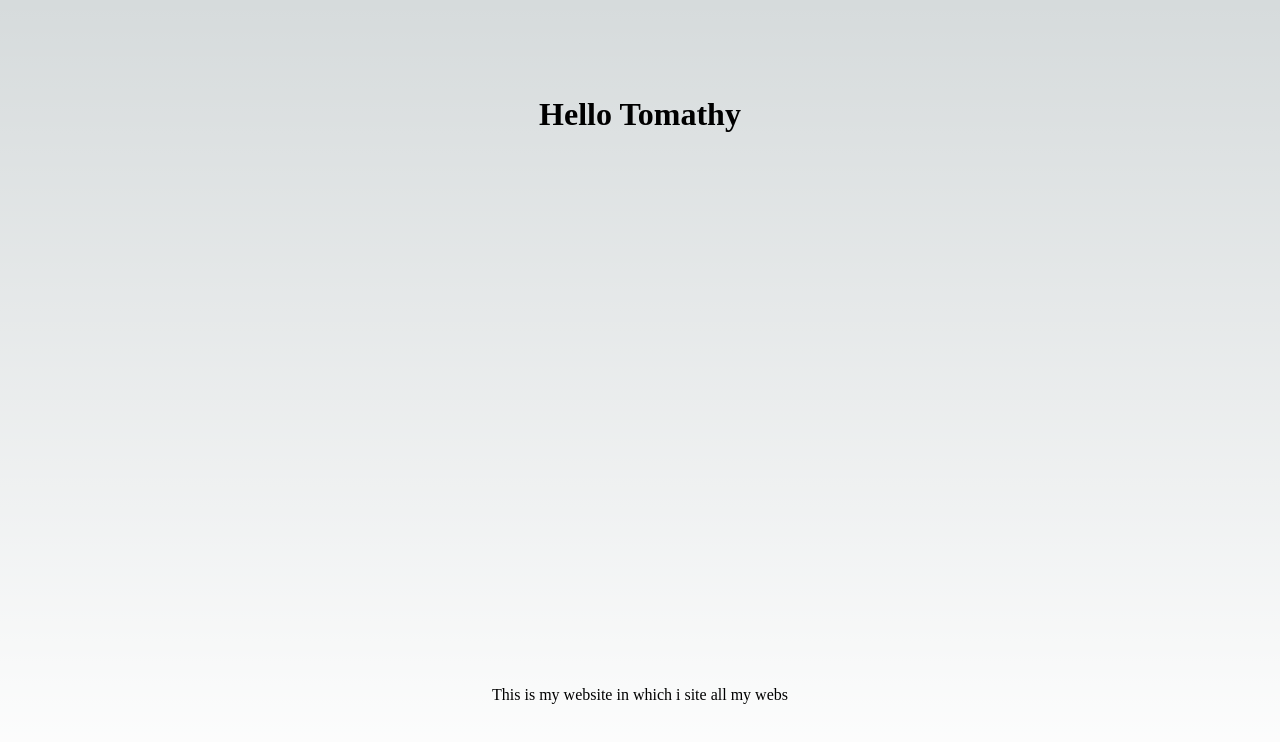
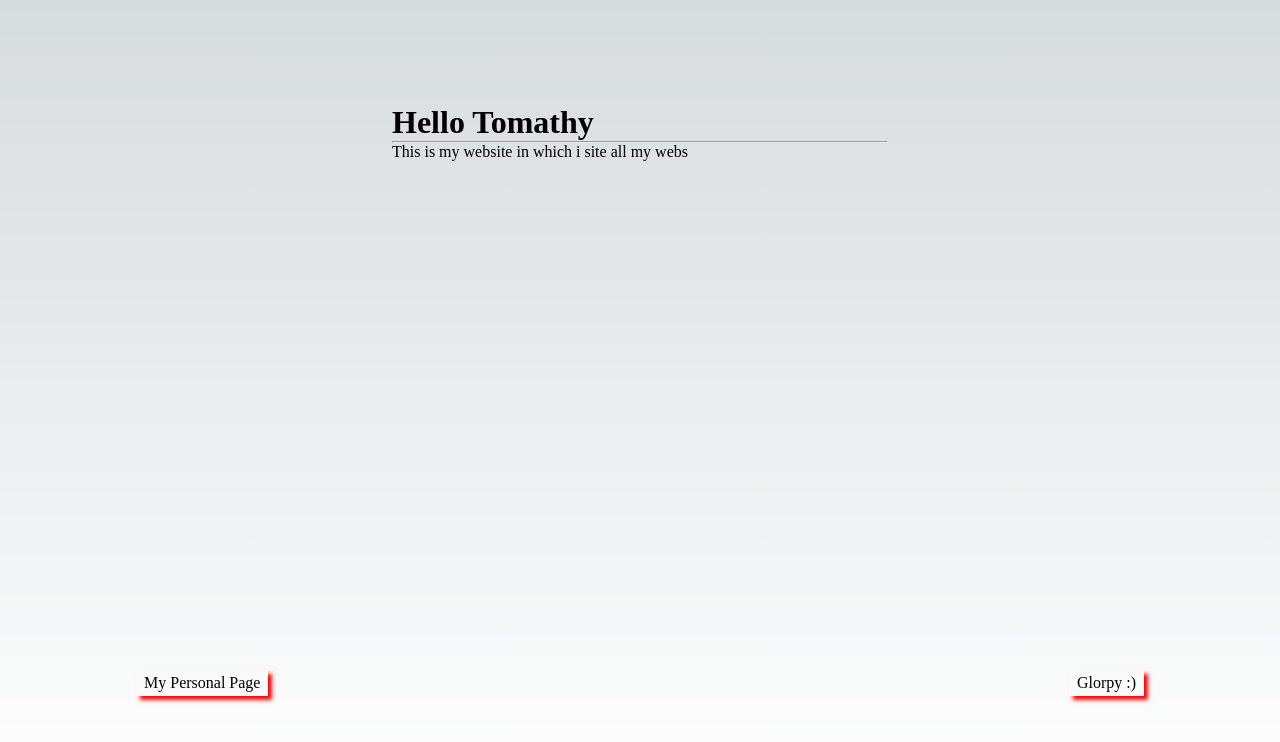
Before and after one commit to t-browne/tbrowne.github.io, a Next.js app: page / in a window 1280 px wide. Shown: the top 742 px of the page. Built offline with nearby package versions, Linux system fonts and the light colour scheme.

Commit message:
Feature( React button components) Learnding

```diff
--- /dev/null
+++ b/pages/button.tsx
@@ -0,0 +1,25 @@
+import styles from '../styles/button.module.css'
+
+const handleButtonClick = (e: React.MouseEvent<HTMLAnchorElement, MouseEvent>, destination: string) => {
+    e.preventDefault();
+    window.open(destination);
+  }
+
+interface ButtonProps {
+  destination: string;
+  content: string;
+}
+
+const Button: React.FC<ButtonProps> = ({ destination, content}) => {
+  return (
+    <>
+      <a
+        className={styles.button}
+        onClick={(e) => handleButtonClick(e, destination)}
+        href="#"> {content}
+      </a>
+    </>
+  );
+}
+
+export default Button;
--- a/pages/index.tsx
+++ b/pages/index.tsx
@@ -1,10 +1,12 @@
 import Head from 'next/head'
-import { Inter } from '@next/font/google'
+import React from 'react';
+import Button from './button';
 import styles from '../styles/Home.module.css'
 
-const inter = Inter({ subsets: ['latin'] })
 
 export default function Home() {
+  const buttonOneContent = 'My Personal Page';
+  const buttonTwoContent = 'Glorpy :)';
   return (
     <>
       <Head>
@@ -13,8 +15,15 @@ export default function Home() {
         <meta name="viewport" content="width=device-width, initial-scale=1" />
       </Head>
       <main className={styles.main}>
-        <h1> Hello Tomathy</h1>
-        <p> This is my website in which i site all my webs</p>
+        <div className={styles.header}>
+          <h1> Hello Tomathy</h1>
+          <hr/>
+          <p> This is my website in which i site all my webs</p>
+        </div>
+        <div className={styles.buttonContainer}>
+          <Button destination="https://tbrowne.me" content={buttonOneContent}/>
+          <Button destination='https://natty-light.github.io' content={buttonTwoContent}/>
+        </div>
       </main>
     </>
   )
--- a/styles/Home.module.css
+++ b/styles/Home.module.css
@@ -7,138 +7,30 @@
   min-height: 100vh;
 }
 
-.description {
-  display: inherit;
-  justify-content: inherit;
-  align-items: inherit;
-  font-size: 0.85rem;
-  max-width: var(--max-width);
-  width: 100%;
-  z-index: 2;
-  font-family: var(--font-mono);
+.header {
+  width: 40vw;
+  height: fit-content;
+  padding: 8px;
 }
 
-.description a {
+.buttonContainer {
+  width: 80vw;
+  height: fit-content;
+  padding: 8px;
   display: flex;
-  justify-content: center;
-  align-items: center;
-  gap: 0.5rem;
-}
-
-.description p {
-  position: relative;
-  margin: 0;
-  padding: 1rem;
-  background-color: rgba(var(--callout-rgb), 0.5);
-  border: 1px solid rgba(var(--callout-border-rgb), 0.3);
-  border-radius: var(--border-radius);
-}
-
-.code {
-  font-weight: 700;
-  font-family: var(--font-mono);
-}
-
-.grid {
-  display: grid;
-  grid-template-columns: repeat(4, minmax(25%, auto));
-  width: var(--max-width);
-  max-width: 100%;
-}
-
-.card {
-  padding: 1rem 1.2rem;
-  border-radius: var(--border-radius);
-  background: rgba(var(--card-rgb), 0);
-  border: 1px solid rgba(var(--card-border-rgb), 0);
-  transition: background 200ms, border 200ms;
-}
-
-.card span {
-  display: inline-block;
-  transition: transform 200ms;
-}
-
-.card h2 {
-  font-weight: 600;
-  margin-bottom: 0.7rem;
-}
-
-.card p {
-  margin: 0;
-  opacity: 0.6;
-  font-size: 0.9rem;
-  line-height: 1.5;
-  max-width: 30ch;
-}
-
-.center {
-  display: flex;
-  justify-content: center;
-  align-items: center;
-  position: relative;
-  padding: 4rem 0;
-}
-
-.center::before {
-  background: var(--secondary-glow);
-  border-radius: 50%;
-  width: 480px;
-  height: 360px;
-  margin-left: -400px;
-}
-
-.center::after {
-  background: var(--primary-glow);
-  width: 240px;
-  height: 180px;
-  z-index: -1;
-}
-
-.center::before,
-.center::after {
-  content: '';
-  left: 50%;
-  position: absolute;
-  filter: blur(45px);
-  transform: translateZ(0);
-}
-
-.logo,
-.thirteen {
-  position: relative;
-}
-
-.thirteen {
-  display: flex;
-  justify-content: center;
-  align-items: center;
-  width: 75px;
-  height: 75px;
-  padding: 25px 10px;
-  margin-left: 16px;
-  transform: translateZ(0);
-  border-radius: var(--border-radius);
-  overflow: hidden;
-  box-shadow: 0px 2px 8px -1px #0000001a;
-}
-
-.thirteen::before,
-.thirteen::after {
-  content: '';
-  position: absolute;
-  z-index: -1;
+  flex-direction: row;
+  justify-content: space-between;
 }
 
 /* Conic Gradient Animation */
-.thirteen::before {
+/* .thirteen::before {
   animation: 6s rotate linear infinite;
   width: 200%;
   height: 200%;
   background: var(--tile-border);
-}
+} */
 
-/* Inner Square */
+/* Inner Square
 .thirteen::after {
   inset: 0;
   padding: 1px;
@@ -149,7 +41,7 @@
     rgba(var(--tile-end-rgb), 1)
   );
   background-clip: content-box;
-}
+} */
 
 /* Enable hover only on non-touch devices */
 @media (hover: hover) and (pointer: fine) {
--- /dev/null
+++ b/styles/button.module.css
@@ -0,0 +1,9 @@
+.button {
+    width: fit-content;
+    box-shadow: 4px 4px 4px red;
+    padding: 4px;
+    padding-left: 8px;
+    padding-right: 8px;
+    border: 1px;
+    border-color: white;
+}
```
